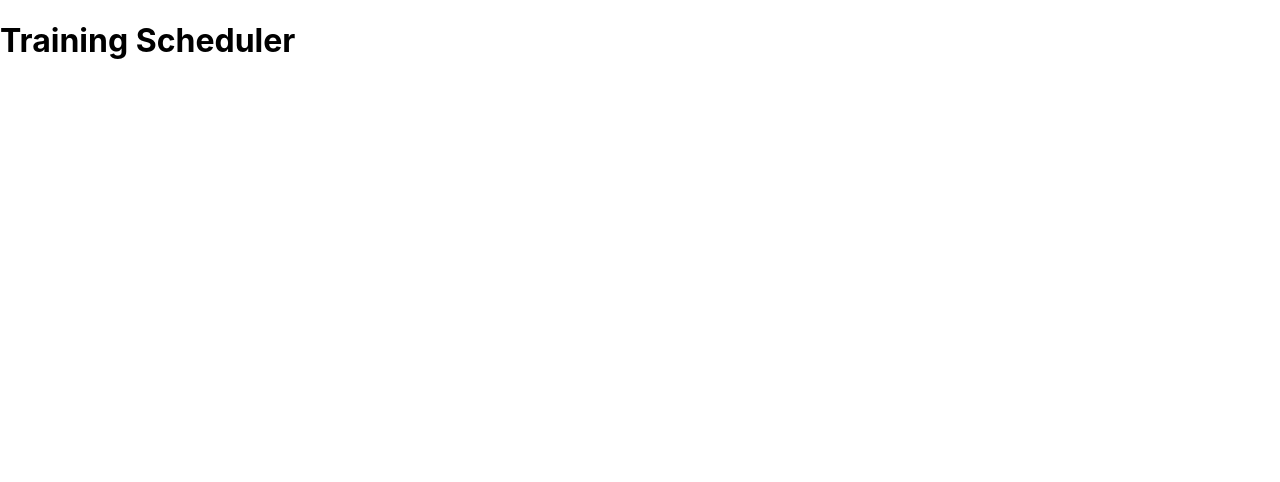
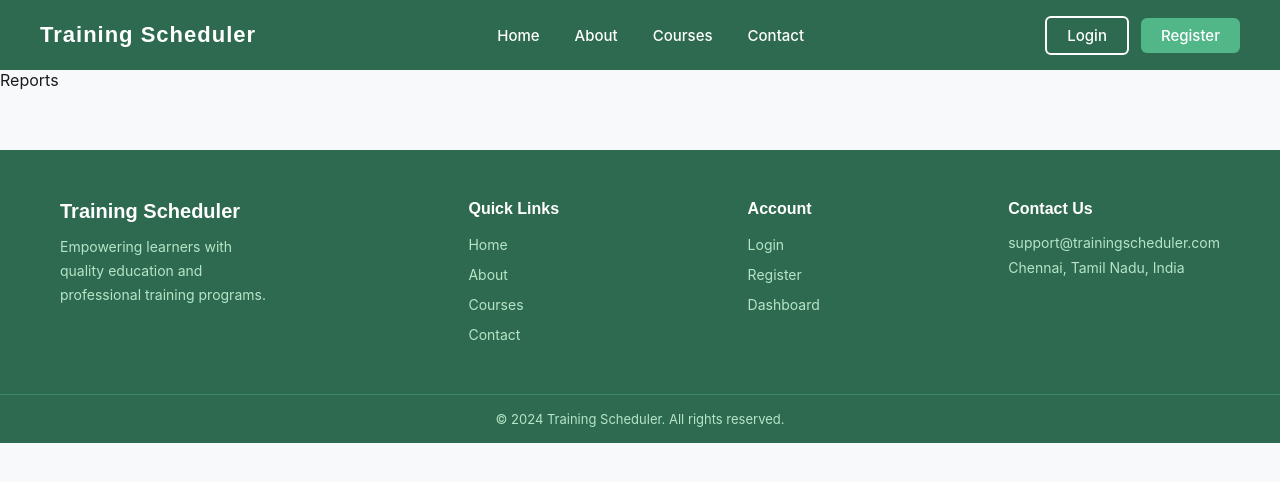
Before and after one commit to Harihp1906/training-scheduler, a React (Create React App) app: page /admin/reports in a window 1280 px wide. Shown: the top 482 px of the page. Built offline with nearby package versions, Linux system fonts and the light colour scheme.

Commit message:
added navbar and footer

```diff
--- a/src/App.jsx
+++ b/src/App.jsx
@@ -1,8 +1,74 @@
+import { BrowserRouter, Routes, Route } from 'react-router-dom';
+import Navbar from './components/common/Navbar';
+import Footer from './components/common/Footer';
+
+// Public Pages
+import Home from './pages/public/Home';
+import About from './pages/public/About';
+import Courses from './pages/public/Courses';
+import Contact from './pages/public/Contact';
+import Login from './pages/public/Login';
+import Register from './pages/public/Register';
+
+// Student Pages
+import Dashboard from './pages/student/Dashboard';
+import MyCourses from './pages/student/MyCourses';
+import CourseDetail from './pages/student/CourseDetail';
+import Quiz from './pages/student/Quiz';
+import Exam from './pages/student/Exam';
+import ExamInstructions from './pages/student/ExamInstructions';
+import ExamTerminated from './pages/student/ExamTerminated';
+import Certificate from './pages/student/Certificate';
+import Profile from './pages/student/Profile';
+
+// Admin Pages
+import AdminDashboard from './pages/admin/AdminDashboard';
+import ManageCourses from './pages/admin/ManageCourses';
+import CreateCourse from './pages/admin/CreateCourse';
+import ManageStudents from './pages/admin/ManageStudents';
+import ManageQuizzes from './pages/admin/ManageQuizzes';
+import ManageCertificates from './pages/admin/ManageCertificates';
+import ManageBatches from './pages/admin/ManageBatches';
+import Reports from './pages/admin/Reports';
+
 function App() {
   return (
-    <div>
-      <h1>Training Scheduler</h1>
-    </div>
+    <BrowserRouter>
+      <Navbar />
+      <Routes>
+
+        {/* Public Routes */}
+        <Route path="/" element={<Home />} />
+        <Route path="/about" element={<About />} />
+        <Route path="/courses" element={<Courses />} />
+        <Route path="/contact" element={<Contact />} />
+        <Route path="/login" element={<Login />} />
+        <Route path="/register" element={<Register />} />
+
+        {/* Student Routes */}
+        <Route path="/dashboard" element={<Dashboard />} />
+        <Route path="/my-courses" element={<MyCourses />} />
+        <Route path="/course/:id" element={<CourseDetail />} />
+        <Route path="/quiz/:id" element={<Quiz />} />
+        <Route path="/exam/instructions" element={<ExamInstructions />} />
+        <Route path="/exam/:id" element={<Exam />} />
+        <Route path="/exam/terminated" element={<ExamTerminated />} />
+        <Route path="/certificate/:id" element={<Certificate />} />
+        <Route path="/profile" element={<Profile />} />
+
+        {/* Admin Routes */}
+        <Route path="/admin/dashboard" element={<AdminDashboard />} />
+        <Route path="/admin/courses" element={<ManageCourses />} />
+        <Route path="/admin/courses/create" element={<CreateCourse />} />
+        <Route path="/admin/students" element={<ManageStudents />} />
+        <Route path="/admin/quizzes" element={<ManageQuizzes />} />
+        <Route path="/admin/certificates" element={<ManageCertificates />} />
+        <Route path="/admin/batches" element={<ManageBatches />} />
+        <Route path="/admin/reports" element={<Reports />} />
+
+      </Routes>
+      <Footer />
+    </BrowserRouter>
   );
 }
 
--- a/src/components/common/Footer.jsx
+++ b/src/components/common/Footer.jsx
@@ -1,9 +1,47 @@
-import React from 'react'
+import { Link } from 'react-router-dom';
+import '../styles/common/Footer.css';
 
 const Footer = () => {
   return (
-    <div>Footer</div>
-  )
+    <footer className="footer">
+      <div className="footer-container">
+
+        <div className="footer-brand">
+          <h3>Training Scheduler</h3>
+          <p>Empowering learners with quality education and professional training programs.</p>
+        </div>
+
+        <div className="footer-links">
+          <h4>Quick Links</h4>
+          <ul>
+            <li><Link to="/">Home</Link></li>
+            <li><Link to="/about">About</Link></li>
+            <li><Link to="/courses">Courses</Link></li>
+            <li><Link to="/contact">Contact</Link></li>
+          </ul>
+        </div>
+
+        <div className="footer-links">
+          <h4>Account</h4>
+          <ul>
+            <li><Link to="/login">Login</Link></li>
+            <li><Link to="/register">Register</Link></li>
+            <li><Link to="/dashboard">Dashboard</Link></li>
+          </ul>
+        </div>
+
+        <div className="footer-contact">
+          <h4>Contact Us</h4>
+          <p>support@trainingscheduler.com</p>
+          <p>Chennai, Tamil Nadu, India</p>
+        </div>
+
+      </div>
+      <div className="footer-bottom">
+        <p>© 2024 Training Scheduler. All rights reserved.</p>
+      </div>
+    </footer>
+  );
 }
 
-export default Footer
+export default Footer;
--- a/src/components/common/Navbar.jsx
+++ b/src/components/common/Navbar.jsx
@@ -1,9 +1,24 @@
-import React from 'react'
+import { Link } from 'react-router-dom';
+import '../styles/common/Navbar.css';
 
 const Navbar = () => {
   return (
-    <div>Navbar</div>
-  )
+    <nav className="navbar">
+      <div className="navbar-logo">
+        <Link to="/">Training Scheduler</Link>
+      </div>
+      <ul className="navbar-links">
+        <li><Link to="/">Home</Link></li>
+        <li><Link to="/about">About</Link></li>
+        <li><Link to="/courses">Courses</Link></li>
+        <li><Link to="/contact">Contact</Link></li>
+      </ul>
+      <div className="navbar-buttons">
+        <Link to="/login" className="btn-login">Login</Link>
+        <Link to="/register" className="btn-register">Register</Link>
+      </div>
+    </nav>
+  );
 }
 
-export default Navbar
+export default Navbar;
--- a/src/components/styles/common/Footer.css
+++ b/src/components/styles/common/Footer.css
@@ -0,0 +1,65 @@
+.footer {
+  background-color: var(--primary);
+  color: var(--white);
+  margin-top: 60px;
+}
+
+.footer-container {
+  display: flex;
+  justify-content: space-between;
+  padding: 50px 60px;
+  gap: 40px;
+}
+
+.footer-brand h3 {
+  font-size: 20px;
+  font-weight: 700;
+  margin-bottom: 12px;
+  color: var(--white);
+}
+
+.footer-brand p {
+  font-size: 14px;
+  color: #b7e4c7;
+  max-width: 220px;
+  line-height: 1.7;
+}
+
+.footer-links h4,
+.footer-contact h4 {
+  font-size: 16px;
+  font-weight: 600;
+  margin-bottom: 16px;
+  color: var(--white);
+}
+
+.footer-links ul {
+  list-style: none;
+  display: flex;
+  flex-direction: column;
+  gap: 10px;
+}
+
+.footer-links ul li a {
+  color: #b7e4c7;
+  font-size: 14px;
+  transition: color 0.3s;
+}
+
+.footer-links ul li a:hover {
+  color: var(--white);
+}
+
+.footer-contact p {
+  color: #b7e4c7;
+  font-size: 14px;
+  margin-bottom: 8px;
+}
+
+.footer-bottom {
+  text-align: center;
+  padding: 16px;
+  border-top: 1px solid #52b78860;
+  font-size: 13px;
+  color: #b7e4c7;
+}
--- a/src/components/styles/common/Navbar.css
+++ b/src/components/styles/common/Navbar.css
@@ -0,0 +1,71 @@
+.navbar {
+  display: flex;
+  align-items: center;
+  justify-content: space-between;
+  padding: 0 40px;
+  height: 70px;
+  background-color: var(--primary);
+  position: sticky;
+  top: 0;
+  z-index: 100;
+}
+
+.navbar-logo a {
+  font-family: 'Poppins', sans-serif;
+  font-size: 22px;
+  font-weight: 700;
+  color: var(--white);
+  letter-spacing: 1px;
+}
+
+.navbar-links {
+  display: flex;
+  list-style: none;
+  gap: 35px;
+}
+
+.navbar-links li a {
+  color: var(--white);
+  font-size: 15px;
+  font-weight: 500;
+  transition: color 0.3s;
+}
+
+.navbar-links li a:hover {
+  color: var(--primary-accent);
+}
+
+.navbar-buttons {
+  display: flex;
+  gap: 12px;
+  align-items: center;
+}
+
+.btn-login {
+  color: var(--white);
+  font-size: 15px;
+  font-weight: 500;
+  padding: 8px 20px;
+  border-radius: 6px;
+  border: 2px solid var(--white);
+  transition: all 0.3s;
+}
+
+.btn-login:hover {
+  background-color: var(--white);
+  color: var(--primary);
+}
+
+.btn-register {
+  background-color: var(--primary-light);
+  color: var(--white);
+  font-size: 15px;
+  font-weight: 500;
+  padding: 8px 20px;
+  border-radius: 6px;
+  transition: all 0.3s;
+}
+
+.btn-register:hover {
+  background-color: var(--primary-accent);
+}
--- a/src/index.css
+++ b/src/index.css
@@ -1,13 +1,43 @@
-body {
+* {
   margin: 0;
-  font-family: -apple-system, BlinkMacSystemFont, 'Segoe UI', 'Roboto', 'Oxygen',
-    'Ubuntu', 'Cantarell', 'Fira Sans', 'Droid Sans', 'Helvetica Neue',
-    sans-serif;
-  -webkit-font-smoothing: antialiased;
-  -moz-osx-font-smoothing: grayscale;
+  padding: 0;
+  box-sizing: border-box;
 }
 
-code {
-  font-family: source-code-pro, Menlo, Monaco, Consolas, 'Courier New',
-    monospace;
+:root {
+  --primary: #2D6A4F;
+  --primary-light: #52B788;
+  --primary-accent: #74C69D;
+  --background: #F8F9FA;
+  --dark: #1B1B1B;
+  --white: #FFFFFF;
+  --error: #E63946;
+  --grey: #6C757D;
+  --border: #DEE2E6;
 }
+
+body {
+  font-family: 'Inter', sans-serif;
+  background-color: var(--background);
+  color: var(--dark);
+}
+
+h1, h2, h3, h4, h5, h6 {
+  font-family: 'Poppins', sans-serif;
+  font-weight: 600;
+}
+
+a {
+  text-decoration: none;
+  color: inherit;
+}
+
+button {
+  cursor: pointer;
+  border: none;
+  outline: none;
+}
+
+img {
+  max-width: 100%;
+}
```
